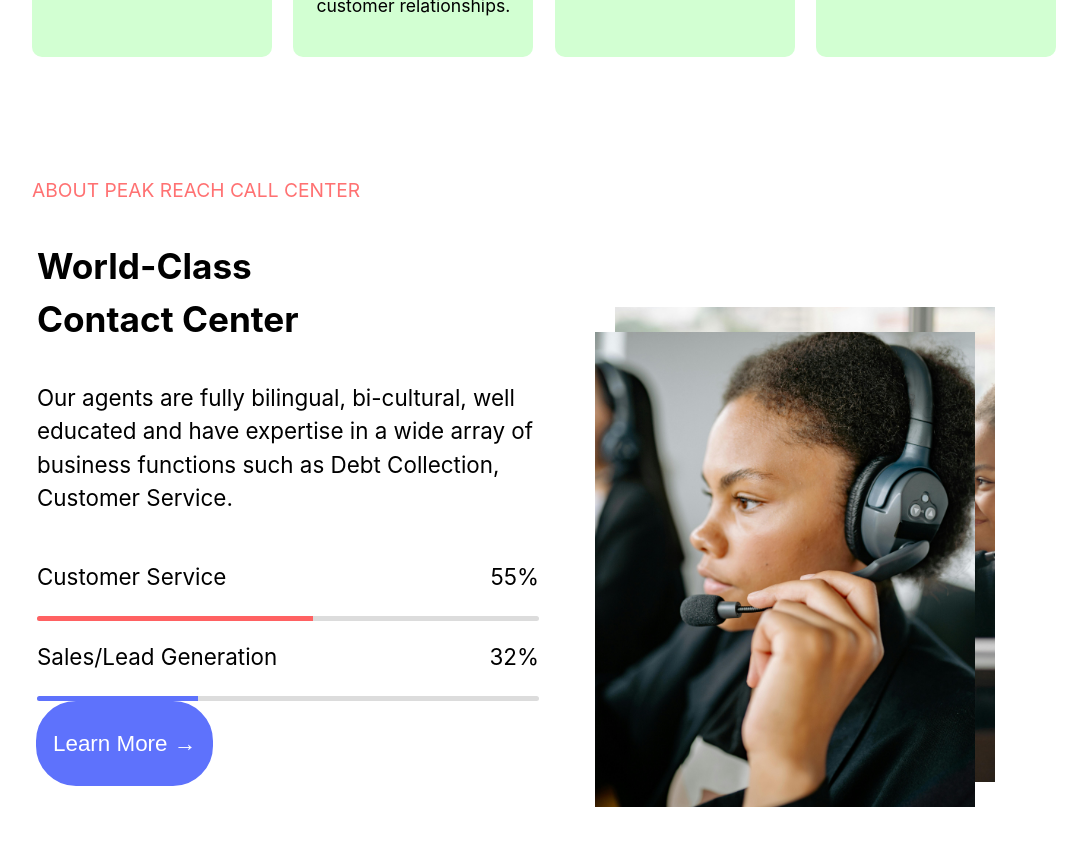
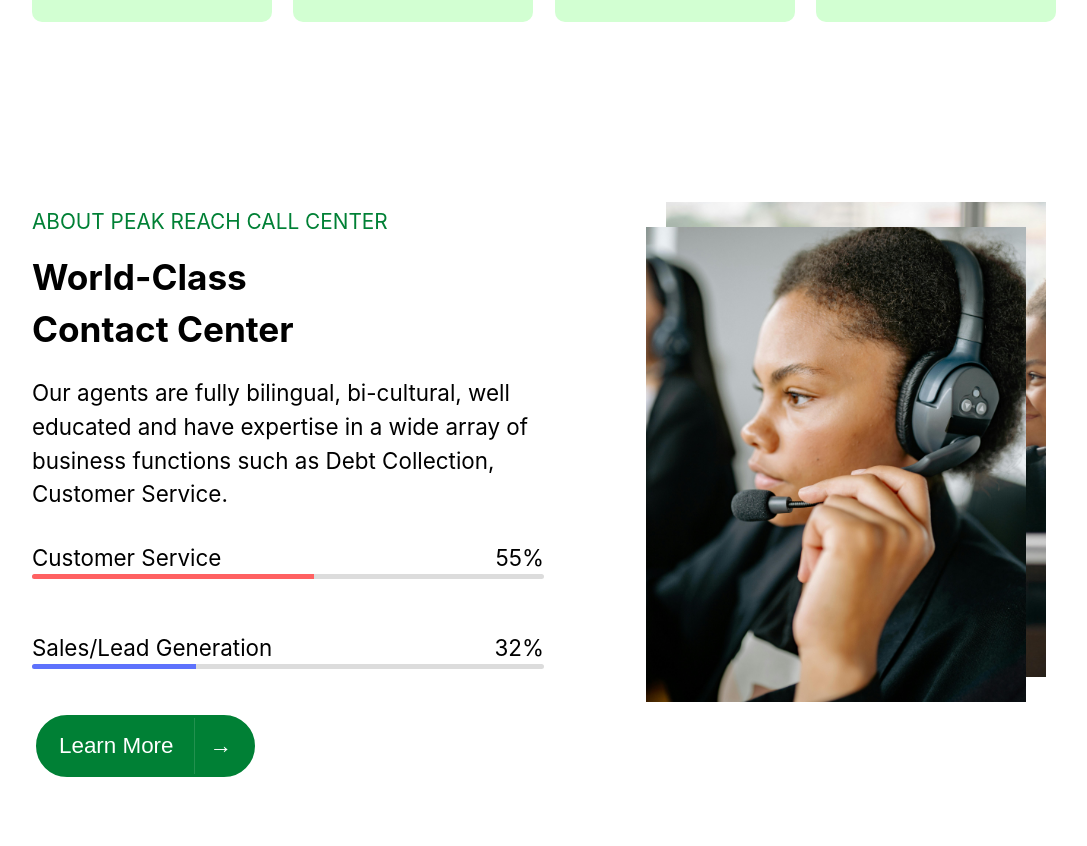
Before and after one commit to k-malongo/PeakReachCallCenter, a React (Vite) app: page / in a window 1280 px wide. Shown: the part 1500-2346 px from the top of the page, without its empty margins (96-1183 px from the left). Built offline with nearby package versions, Linux system fonts and the light colour scheme.

Commit message:
fix bugs

```diff
--- a/src/App.css
+++ b/src/App.css
@@ -16,7 +16,8 @@ body {
 h1,
 h2,
 h3,
-h4 {
+h4,
+p {
   margin: 0;
 }
 
@@ -24,7 +25,7 @@ h4 {
   height: 13vh;
   width: 100%;
   position: fixed;
-  z-index: 2;
+  z-index: 5;
 }
 
 #navbar.nav_top {
@@ -200,32 +201,32 @@ h4 {
   justify-content: center;
 }
 
-
 #about {
   height: 100vh;
-  padding: 0 10%;
+  padding: 10vh 10% 0;
   color: black;
   position: relative;
   overflow: hidden;
   display: flex;
 }
+
 #about .aboutleft {
   width: 50%;
-
 }
 #about .aboutleft .abouttopic {
-  font-size: 1.2rem;
-  color: #ff7172;
+  font-size: 1.3rem;
+  color: #008035;
+  padding: 4px 0px;
 }
 #about .aboutleft .aboutheader {
   font-size: 2.2rem;
   font-weight: bold;
-  padding: 0px 5px;
+  padding: 10px 0px;
 }
 #about .aboutleft .content {
   font-size: 1.4rem;
   font-weight: 200px;
-  padding: 0px 5px;
+  padding: 10px 0px 20px;
 }
 
 #about .aboutleft .stats_container {
@@ -236,7 +237,7 @@ h4 {
 #about .aboutleft .stat {
   height: 80px;
   color: black;
-  padding: 0px 5px;
+  padding: 10px 0px 0px;
   font-size: 1.4rem;
 }
 
@@ -254,7 +255,7 @@ h4 {
 }
 
 #about .aboutleft .stat:nth-of-type(1) .stat_colored {
-  background-color:#ff6162;
+  background-color: #ff6162;
   width: 55%;
 }
 
@@ -262,19 +263,40 @@ h4 {
   background-color: #5e72fc;
   width: 32%;
 }
-#about .aboutleft .action{
-  background: #5e72fc;
+#about .aboutleft .action {
+  background: #008035;
   color: white;
-  padding: 5px 15px;
-  border: 2px solid #5e72fc;
+  /* padding: 5px 15px; */
+  border: 2px solid #008035;
   border-radius: 40px;
   font-size: 1.4rem;
   margin: 4px;
+  display: flex;
+}
+
+#about .aboutleft .action p {
+  padding: 15px 15px;
+}
+
+#about .aboutleft .action p:nth-of-type(1) {
+  padding-right: 20px;
+  border-right: 1px solid #ffffff22;
+}
+
+#about .aboutleft .action:hover {
+  cursor: pointer;
+  background: transparent;
+  color: #000;
+  transition: all 0.7s ease-in-out;
+}
+
+#about .aboutleft .action:hover p:nth-of-type(1) {
+  border-right: 1px solid #00000022;
 }
 
 #about .aboutimg {
   width: 40%;
-  margin: auto;
+  margin-left: auto;
 }
 
 #about .aboutimg .imagecard {
--- a/src/components/About.jsx
+++ b/src/components/About.jsx
@@ -46,7 +46,7 @@ export default function About() {
           </div>
         </div>
         <button className="action">
-          <p>Learn More &#8594;</p>
+          <p>Learn More</p><p>&#8594;</p>
         </button>
       </div>
 
```
Lines whose indentation alone changed are shown as unchanged.
